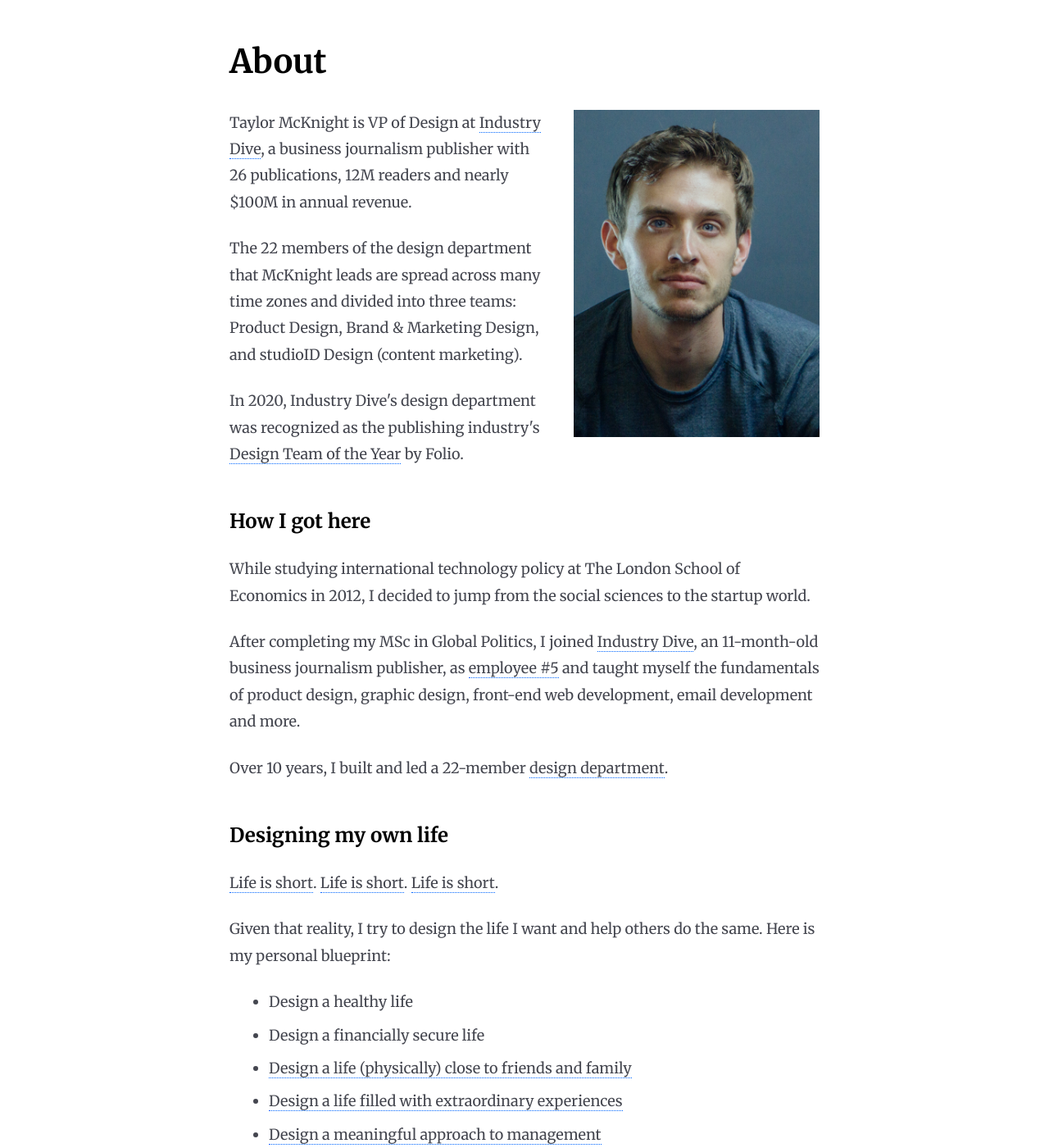
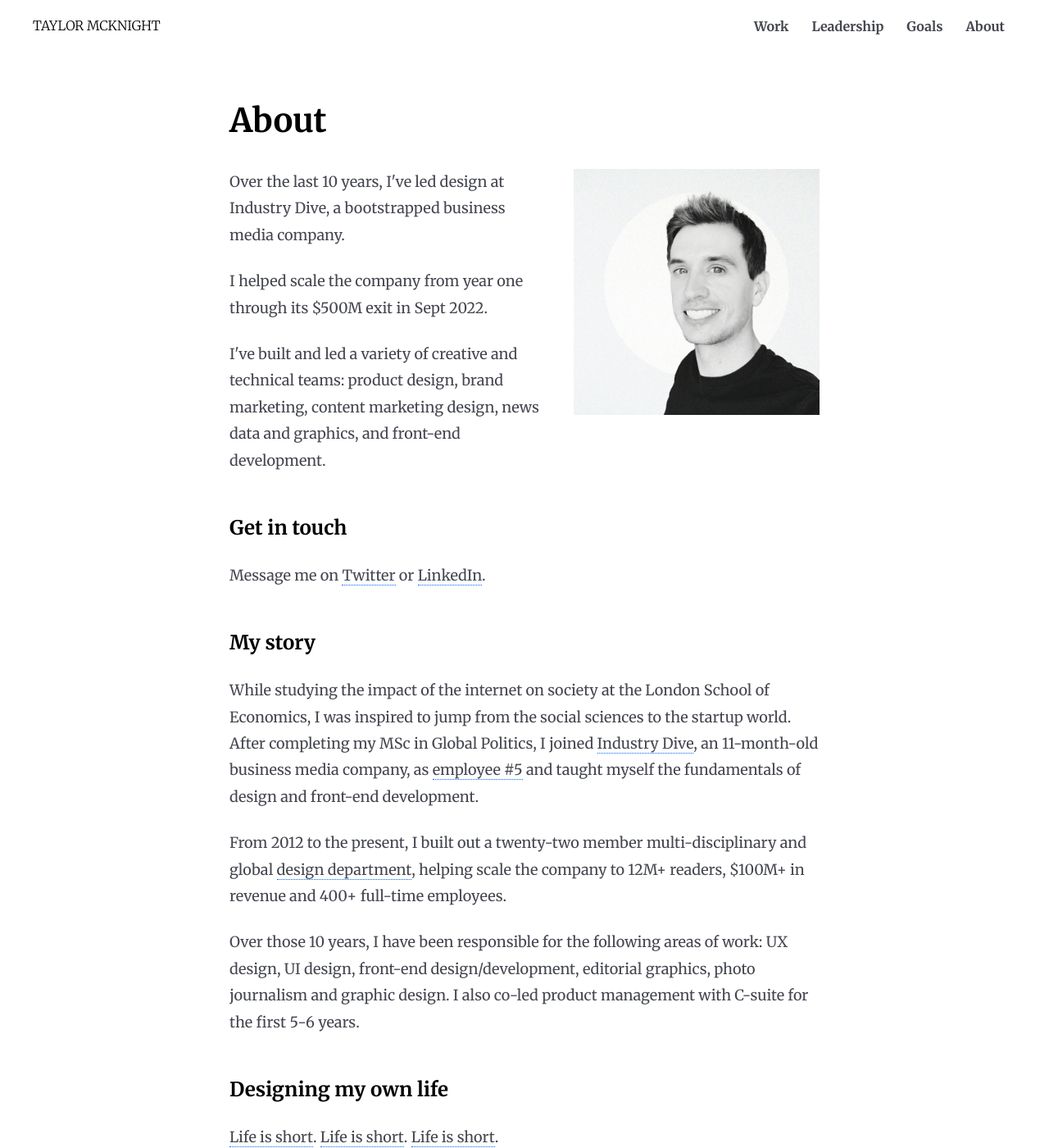
Before and after one commit to taylormcknight/taylormcknight, a Jekyll site: the page built from about.md, in a window 1280 px wide and 1400 px high. Shown: the whole window at 82% size. Built offline with Jekyll 4.4.1, drawn with Linux system fonts in a browser that asks for light colours; some web fonts are replaced; some of the changed text lies outside the part shown.

Commit message:
updates site

```diff
--- a/_includes/nav-desktop.html
+++ b/_includes/nav-desktop.html
@@ -1,8 +1,29 @@
 <nav class="top-nav-desktop">
-	<a href="{{ site.url }}" class="logo">McKnight</a>
+	<a href="{{ site.url }}" class="logo">Taylor McKnight</a>
 	<ul class="nav">
+		<li>
+			<a href="{{ site.url }}/highlights" {% if page.url == '/highlights' %}class="current"{% endif %}>Work</a>
+		</li>
+		<li>
+			<a href="{{ site.url }}/leadership" {% if page.url == '/leadership' %}class="current"{% endif %}>Leadership</a>
+		</li>
+		<li>
+			<a href="{{ site.url }}/goals" {% if page.url == '/goals' %}class="current"{% endif %}>Goals</a>
+		</li>
 		<li>
 			<a href="{{ site.url }}/about" {% if page.url == '/about' %}class="current"{% endif %}>About</a>
 		</li>
 	</ul>
+<div id="myNav" class="overlay">
+		<!-- Button to close the overlay navigation -->
+		<a href="javascript:void(0)" class="closebtn" onclick="closeNav()">&times;</a>
+		<!-- Overlay content -->
+		<div class="overlay-content">
+			<a href="{{ site.url }}/highlights">Work</a>
+			<a href="{{ site.url }}/leadership">Leadership</a>
+			<a href="{{ site.url }}/goals">Goals</a>
+			<a href="{{ site.url }}/about">About</a>
+		</div>
+	</div>
+	<span onclick="openNav()" class="mobile-menu-btn logo">&#9776;</span>
 </nav>
--- a/_layouts/default.html
+++ b/_layouts/default.html
@@ -41,6 +41,7 @@
 
 	<body class="top-nav-push">
 		<header class="header">
+			{% include nav-desktop.html navclass='nav-top' %}
 		</header>
 		<div id="wrap"> <!-- used for sticky footer -->
 			<main>
--- a/about.md
+++ b/about.md
@@ -12,21 +12,25 @@ og_type: website
 
 <h1>{{ page.title }}</h1>
 
-<img src="{{ site.url }}/media/img/about/headshot-2.jpg" class="headshot">
+<img src="{{ site.url }}/media/img/about/headshot-2022.jpg" class="headshot">
 
-<p>Taylor McKnight is VP of Design at <a href="https://industrydive.com">Industry Dive</a>, a business journalism publisher with 26 publications, 12M readers and nearly $100M in annual revenue.<p>
+<p>Over the last 10 years, I've led design at Industry Dive, a bootstrapped business media company.<p>
 
-<p>The 22 members of the design department that McKnight leads are spread across many time zones and divided into three teams: Product Design, Brand & Marketing Design, and studioID Design (content marketing).</p>
+<p>I helped scale the company from year one through its $500M exit in Sept 2022.</p>
 
-<p>In 2020, Industry Dive's design department was recognized as the publishing industry's <a href="https://www.industrydive.com/news/post/industry-dive-design-team-named-design-team-of-the-year-by-folio/">Design Team of the Year</a> by Folio.</p>
+<p>I've built and led a variety of creative and technical teams: product design, brand marketing, content marketing design, news data and graphics, and front-end development.</p>
 
-<h2>How I got here</h2>
+<h2>Get in touch</h2>
 
-<p>While studying international technology policy at The London School of Economics in 2012, I decided to jump from the social sciences to the startup world.<p>
+<p>Message me on <a href="https://www.twitter.com/rtaylormcknight">Twitter</a> or <a href="https://www.linkedin.com/in/rtaylormcknight/">LinkedIn</a>.</p>
 
-<p>After completing my MSc in Global Politics, I joined <a href="https://www.industrydive.com/">Industry Dive</a>, an 11-month-old business journalism publisher, as <a href="{{ site.baseurl }}{% link _posts/startup/2018-02-05-startupjob.md %}"> employee #5</a> and taught myself the fundamentals of product design, graphic design, front-end web development, email development and more.</p>
+<h2>My story</h2>
 
-<p>Over 10 years, I built and led a 22-member <a href="https://industrydive.design/">design department</a>.</p>
+<p>While studying the impact of the internet on society at the London School of Economics, I was inspired to jump from the social sciences to the startup world. After completing my MSc in Global Politics, I joined <a href="https://www.industrydive.com/">Industry Dive</a>, an 11-month-old business media company, as <a href="{{ site.baseurl }}{% link _posts/startup/2018-02-05-startupjob.md %}"> employee #5</a> and taught myself the fundamentals of design and front-end development.</p>
+
+<p>From 2012 to the present, I built out a twenty-two member multi-disciplinary and global <a href="https://industrydive.design/">design department</a>, helping scale the company to 12M+ readers, $100M+ in revenue and 400+ full-time employees.<p>
+<p>Over those 10 years, I have been responsible for the following areas of work: UX design, UI design, front-end design/development, editorial graphics, photo journalism and graphic design. I also co-led product management with C-suite for the first 5-6 years.</p>
+
 
 <h2>Designing my own life</h2>
 
```
Also changed, not shown: other parts of about.md (+0 -4 lines), _posts/highlights/2022-08-17-editorial.md (added, +7 -0 lines), _posts/highlights/2022-09-22-bam.md (added, +7 -0 lines), _posts/highlights/2022-09-22-product.md (added, +7 -0 lines), _posts/highlights/2022-09-22-studioid.md (added, +7 -0 lines), _posts/leadership/2022-8-01-engagement.md (added, +7 -0 lines), highlights.md (added, +56 -0 lines), index.md (+2 -2 lines), leadership.md (added, +56 -0 lines), CNAME (line endings or trailing spaces), goals.md (renamed from experiences.md), media/img/about/headshot-2022.jpg (added), media/img/posts/blog/2022-07-26-engagement/1658764979940.jpg (added), media/img/posts/blog/2022-08-17-editorial/1660747237339.jpg (added), 3 more files.
